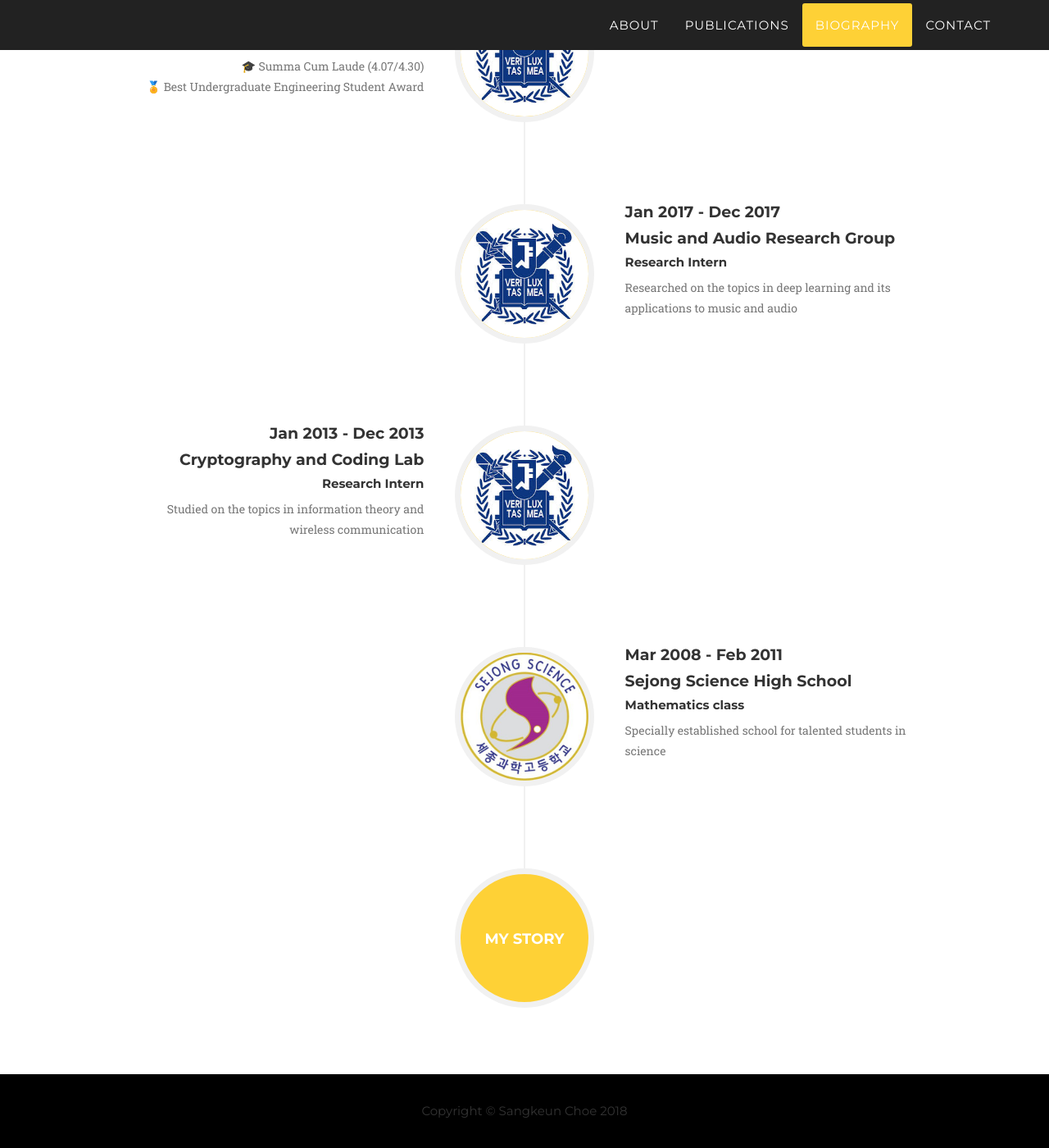
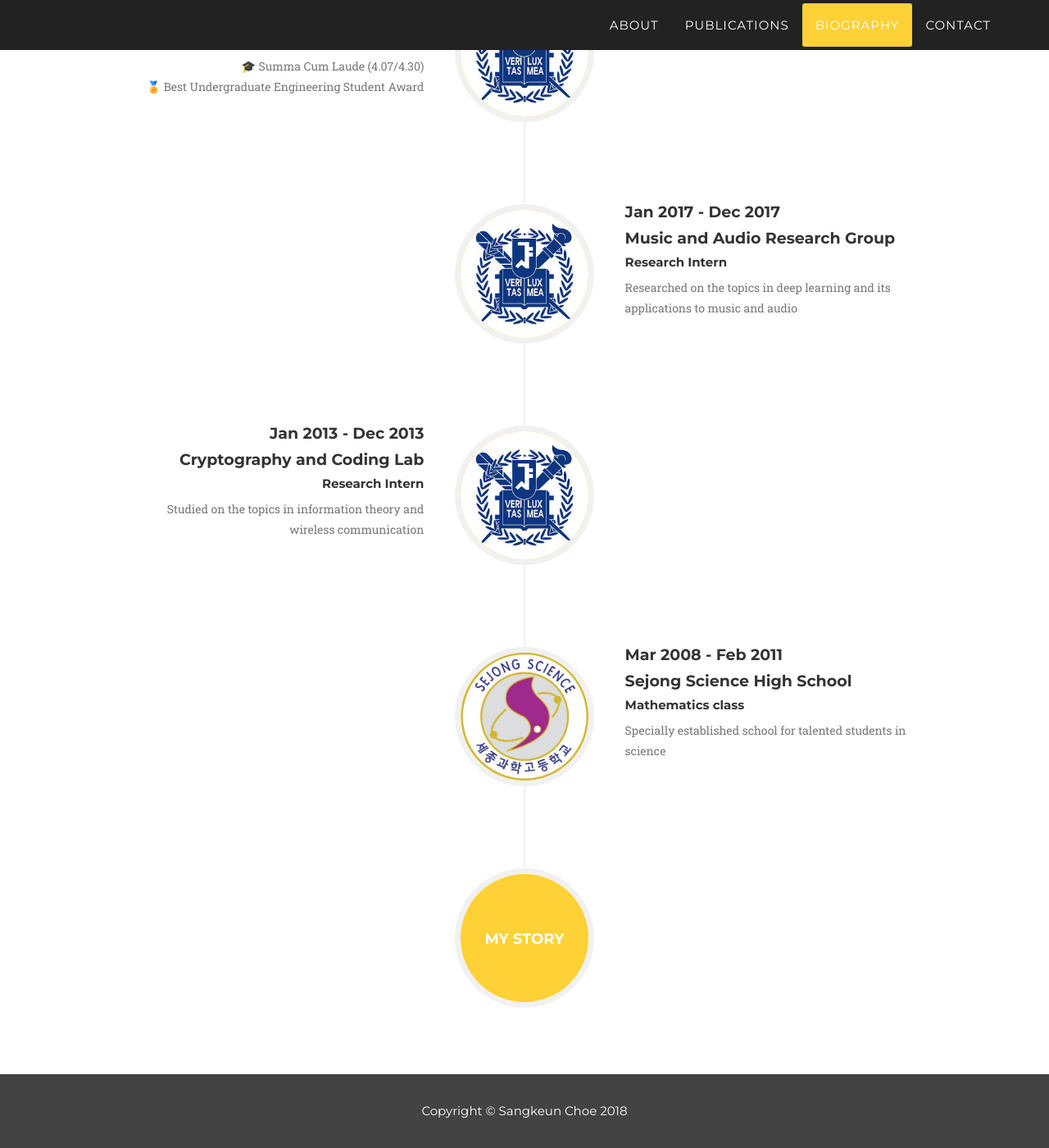
Before and after one commit to sangkeun00/sangkeun00.github.io, a Jekyll site: the page built from index.html, in a window 1280 px wide and 1400 px high, scrolled down 1655 px. Shown: the whole window at 82% size. Built offline with Jekyll 4.4.1, drawn with Linux system fonts in a browser that asks for light colours; some web fonts are replaced.

Commit message:
change footer color

```diff
--- a/_includes/css/agency.css
+++ b/_includes/css/agency.css
@@ -751,7 +751,8 @@ section#contact .text-danger {
 footer {
     padding: 25px 0;
     text-align: center;
-    background-color: black;
+    background-color: #434343;
+    color: #fff;
 }
 
 footer span.copyright {
```
